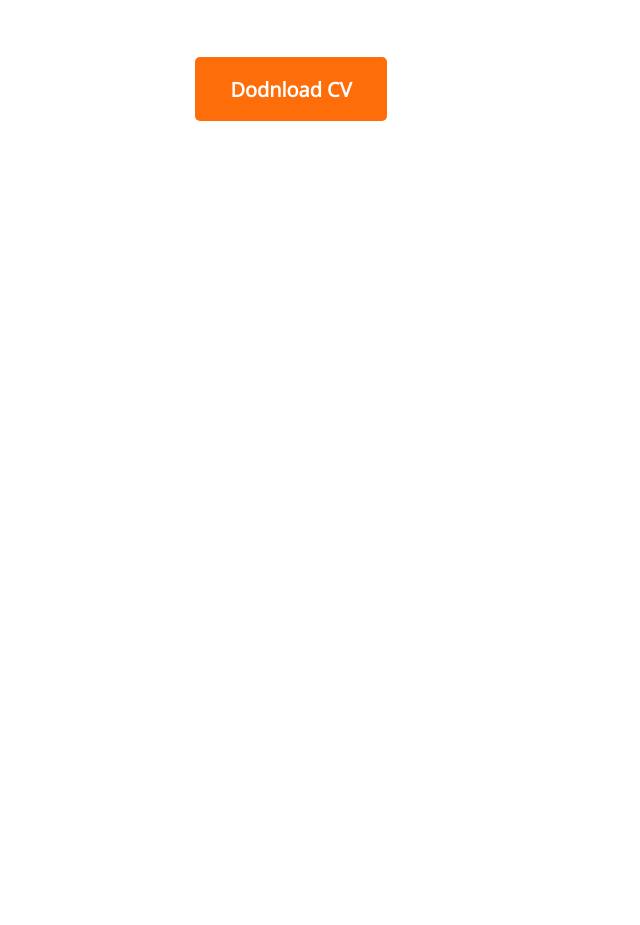
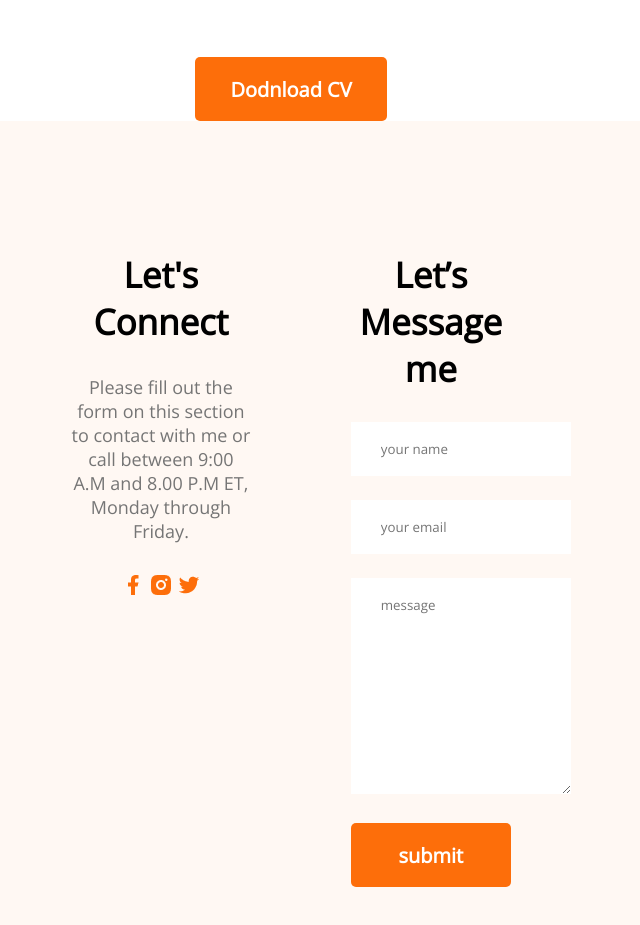
Before and after one commit to sishamim1234/my-first-trial-web, a plain HTML site: page index.html in a window 1280 px wide. Shown: the part 3007-3932 px from the top of the page, without its empty margins (349-989 px from the left). Before the commit the page ends 3258 px from the top, so only its background shows below. Drawn offline with nearby package versions, Linux system fonts and the light colour scheme.

Commit message:
added experience

```diff
--- a/index.html
+++ b/index.html
@@ -155,6 +155,34 @@
         <button class="btn-primary">Dodnload CV</button>
     </div>
   </section>
+  <!-- contact section last portion of the web-->
+  <section class="contact">
+    <div>
+        <h3 class="section-title">Let's Connect</h3>
+        <p class="section-description">Please fill out the form on this section to contact with me or call between 9:00 A.M and 8.00 P.M ET, Monday through Friday.</p>
+        <!-- ancor tab placed to add icon -->
+        <a href="">
+            <img src="images/icons/facebook.png" alt="">
+        </a>
+        <a href="">
+            <img src="images/icons/insta.png" alt="">
+        </a>
+        <a href="">
+            <img src="images/icons/twitter.png" alt="">
+        </a>
+
+    </div>
+    <div>
+        <h3 class="section-title">Let’s Message me</h3>
+        <!-- form -->
+        <form action="">
+            <input type="text" name="" id="" placeholder="your name">
+            <input type="email" name="" id="" placeholder="your email">
+            <textarea name="" id="" cols="30" rows="10" placeholder="message"></textarea>
+            <input class="btn-primary" type="submit"value="submit">
+        </form>
+    </div>
+  </section>
 </main>
 </body>
 </html>
--- a/styles/Portfolio.css
+++ b/styles/Portfolio.css
@@ -201,3 +201,24 @@ border-radius: 5px; */
 .resume-button{
     margin-top: 30px;
 }
+/* contact style */
+.contact{
+    display: flex;
+    gap: 100px;
+    background: #FFF8F3;
+    padding: 130px 200px;
+
+}
+.contact .section-title{
+    /* text-align: left; */
+}
+.contact input, textarea{
+    margin-bottom: 24px;
+    border: 0;
+    width: 100%;
+    padding: 18px 30px;
+
+}
+.contact a{
+    text-decoration: none;
+}
```
